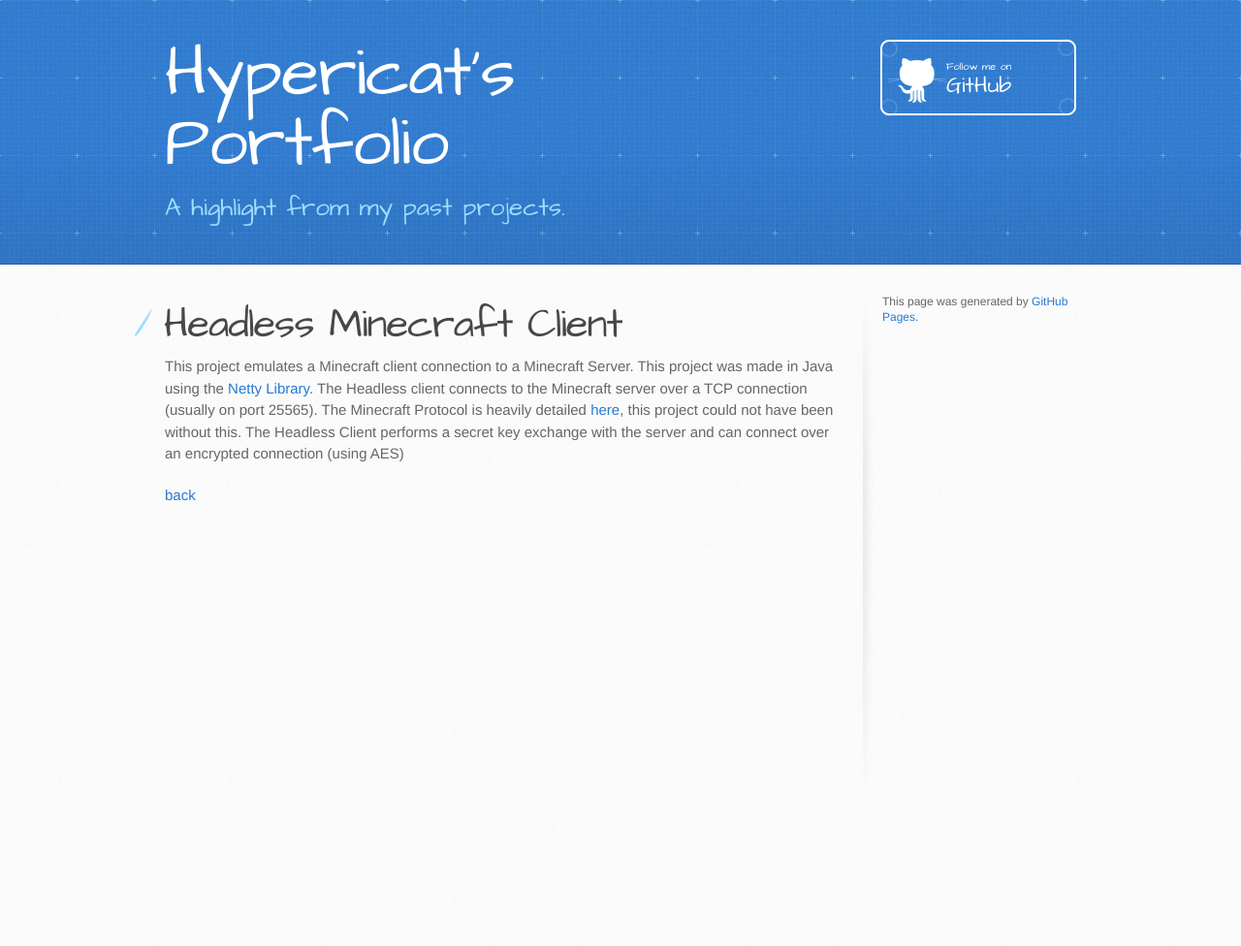
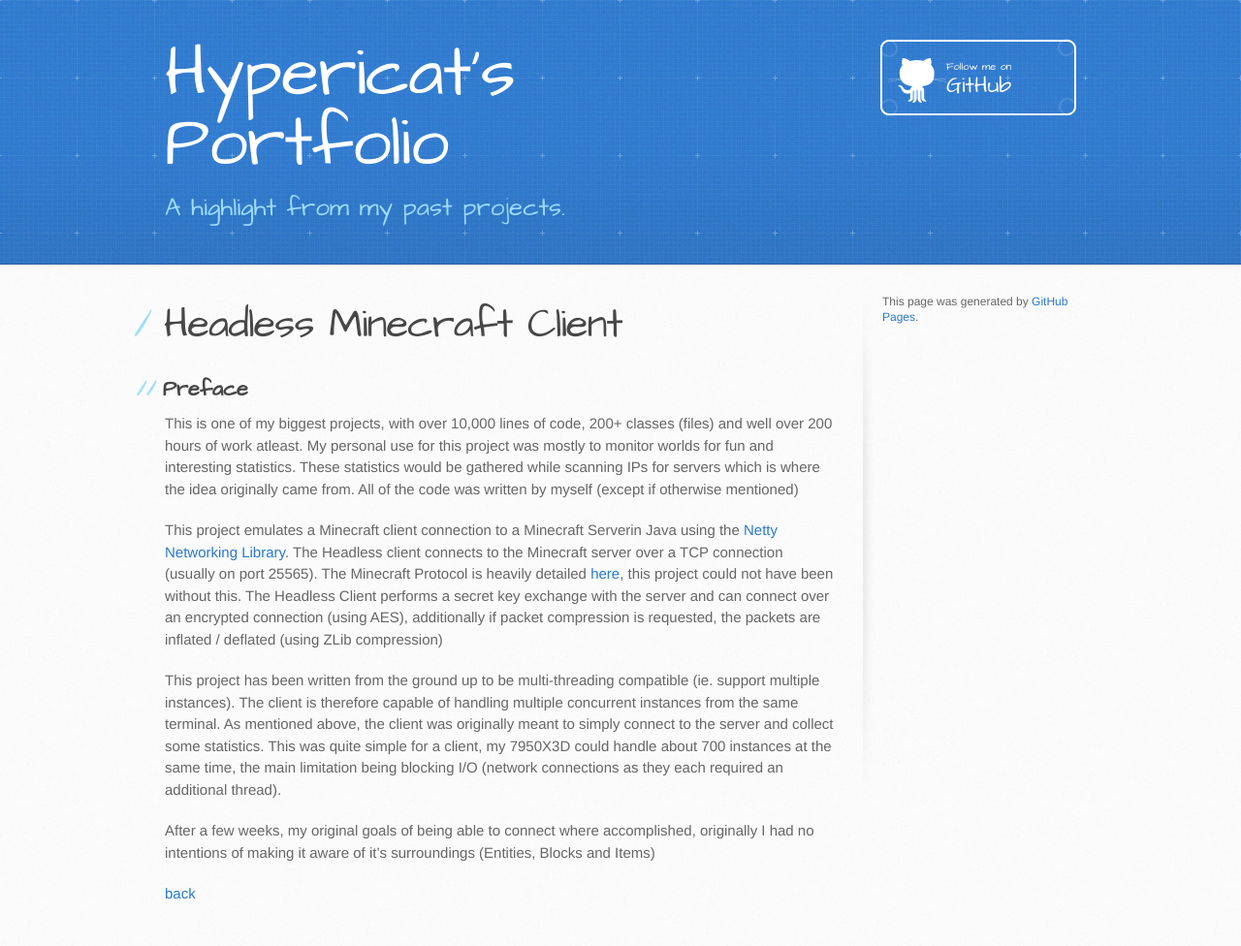
Before and after one commit to Hypericat/Hypericat.github.io, a Jekyll site: the page built from HeadlessMC.md, in a window 1280 px wide. Shown: the whole page at 97% size. Built offline with Jekyll 4.4.1, drawn with Linux system fonts in a browser that asks for light colours; our own code applies the rules of GitHub Pages for plain Markdown files; before the commit the page ends 900 px from its top, so only the background shows below that.

Commit message:
Auto push

```diff
--- a/HeadlessMC.md
+++ b/HeadlessMC.md
@@ -4,7 +4,20 @@ layout: default
 
 # Headless Minecraft Client
 
-This project emulates a Minecraft client connection to a Minecraft Server. This project was made in Java using the [Netty Library](https://netty.io/). The Headless client connects to the Minecraft server over a TCP connection (usually on port 25565). The Minecraft Protocol is heavily detailed [here](https://wiki.vg/), this project could not have been without this. The Headless Client performs a secret key exchange with the server and can connect over an encrypted connection (using AES)
+## Preface
+This is one of my biggest projects, with over 10,000 lines of code, 200+ classes (files) and well over 200 hours of work atleast. My personal use for this project was mostly to monitor worlds for fun and interesting statistics. These statistics would be gathered while scanning IPs for servers which is where the idea originally came from. All of the code was written by myself (except if otherwise mentioned)
+
+
+
+This project emulates a Minecraft client connection to a Minecraft Serverin Java using the [Netty Networking Library](https://netty.io/). The Headless client connects to the Minecraft server over a TCP connection (usually on port 25565). The Minecraft Protocol is heavily detailed [here](https://wiki.vg/), this project could not have been without this. The Headless Client performs a secret key exchange with the server and can connect over an encrypted connection (using AES), additionally if packet compression is requested, the packets are inflated / deflated (using ZLib compression)
+
+This project has been written from the ground up to be multi-threading compatible (ie. support multiple instances). The client is therefore capable of handling multiple concurrent instances from the same terminal. As mentioned above, the client was originally meant to simply connect to the server and collect some statistics. This was quite simple for a client, my 7950X3D could handle about 700 instances at the same time, the main limitation being blocking I/O (network connections as they each required an additional thread).
+
+After a few weeks, my original goals of being able to connect where accomplished, originally I had no intentions of making it aware of it's surroundings (Entities, Blocks and Items)
+
+
+
+
 
 
 [back](./)
```
Also changed, not shown: index.md (+2 -0 lines).
